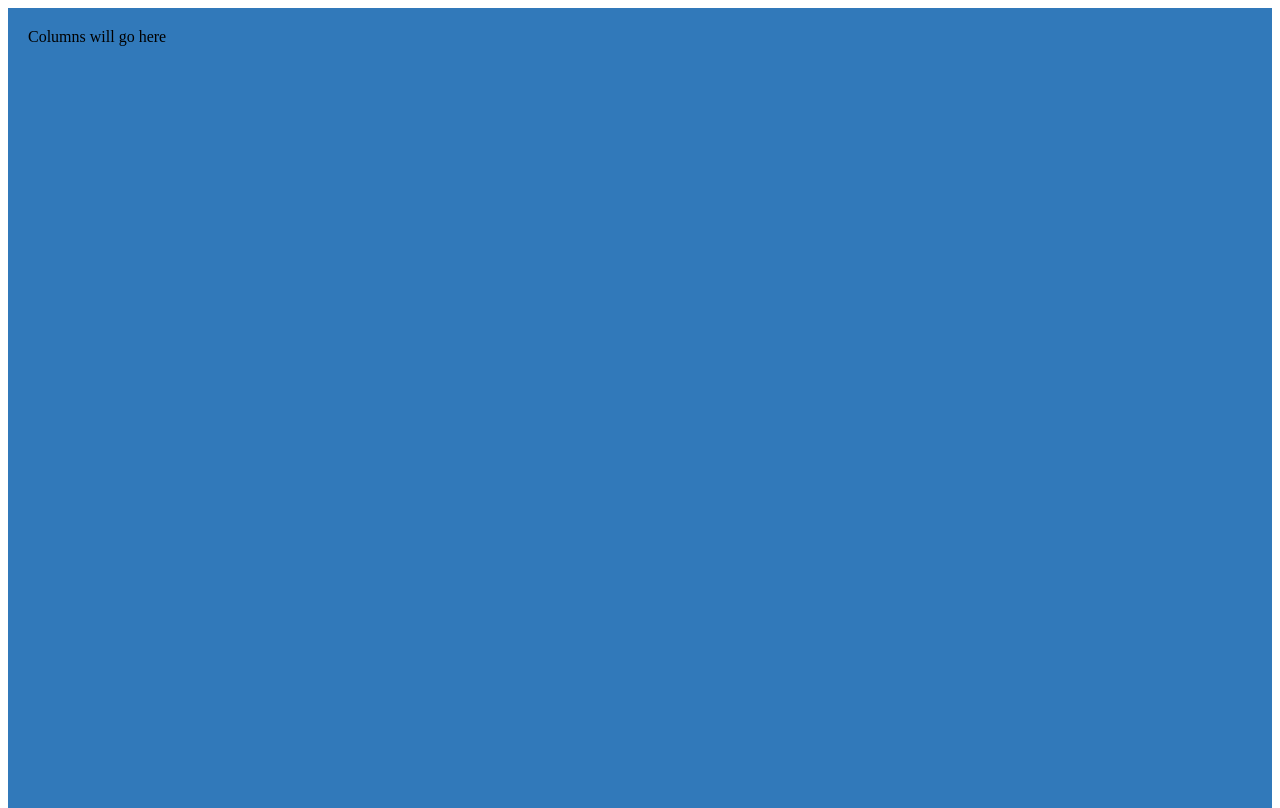
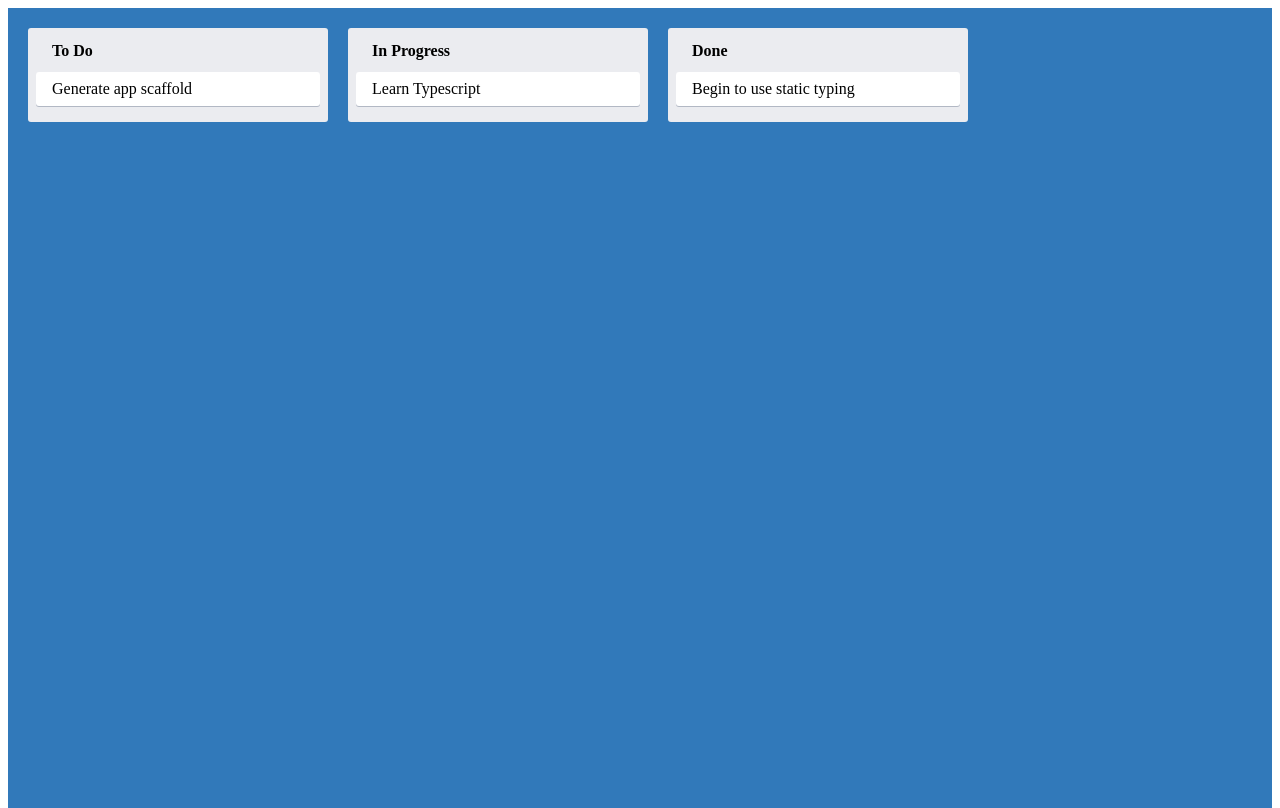
Before and after one commit to chuckbot/kanban-app, a React (Create React App) app: page / in a window 1280 px wide. Built offline with nearby package versions, Linux system fonts and the light colour scheme.

Commit message:
Card Component, Render Children Inside The Columns

```diff
--- a/src/App.tsx
+++ b/src/App.tsx
@@ -1,10 +1,20 @@
 import React from "react";
+import { Column } from "./Column"
+import { Card } from "./Card";
 import { AppContainer } from "./styles";
 
 const App = () => {
   return (
     <AppContainer>
-      Columns will go here
+      <Column text="To Do">
+        <Card text="Generate app scaffold"/>
+      </Column>
+      <Column text="In Progress">
+        <Card text="Learn Typescript"/>
+      </Column>
+      <Column text="Done">
+        <Card text="Begin to use static typing"/>
+      </Column>
     </AppContainer>
   );
 }
--- /dev/null
+++ b/src/Card.tsx
@@ -0,0 +1,10 @@
+import React from "react";
+import { CardContainer } from "./styles";
+
+interface CardProps {
+    text: string
+}
+
+export const Card = ({ text }: CardProps) => {
+    return <CardContainer>{text}</CardContainer>
+}
--- a/src/Column.tsx
+++ b/src/Column.tsx
@@ -1,5 +1,18 @@
 import React from "react";
+import { ColumnContainer, ColumnTitle } from "./styles";
 
-export const Column = () => {
-    return <div>Colum Title</div>
+interface ColumnProps {
+  text: string;
 }
+
+export const Column = ({
+  text,
+  children,
+}: React.PropsWithChildren<ColumnProps>) => {
+  return (
+    <ColumnContainer>
+      <ColumnTitle>{text}</ColumnTitle>
+      {children}
+    </ColumnContainer>
+  );
+};
```
Also changed, not shown: 1 other file (tests, documents, lock files or other folders).
